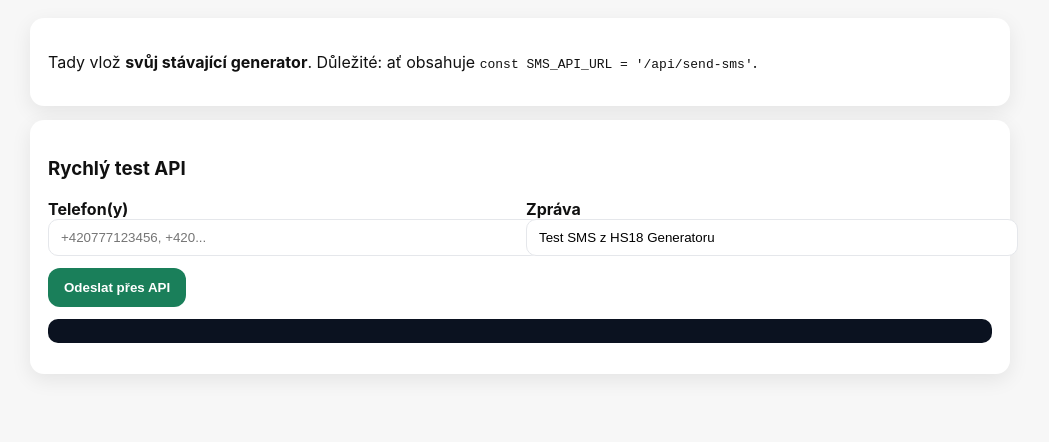
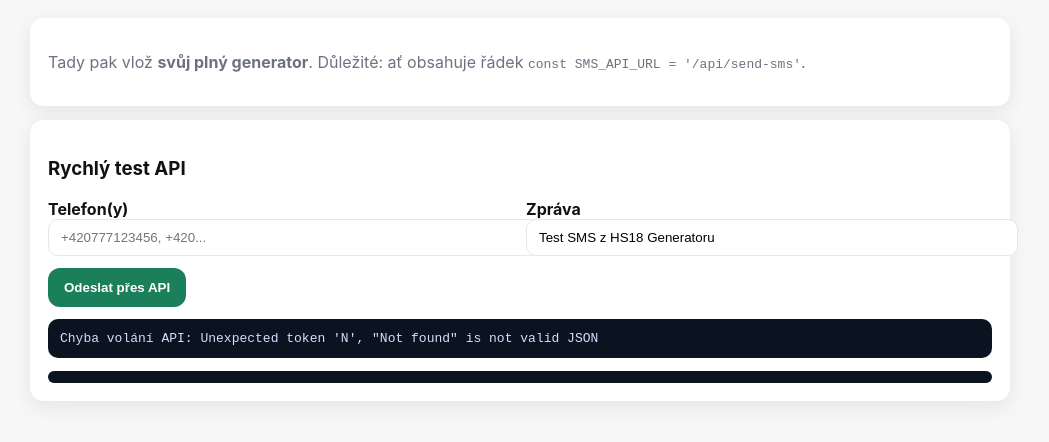
Before and after one commit to Githib1177/hs18-generator, a plain HTML site: page public/generator.html in a window 1280 px wide. Both pictures are taken after a click on the button "Odeslat přes API". Shown: the part 70-512 px from the top of the page, without its empty margins (120-1169 px from the left). Drawn offline with Linux system fonts and the light colour scheme; no server answers.

Commit message:
Update generator.html

```diff
--- a/public/generator.html
+++ b/public/generator.html
@@ -11,48 +11,79 @@
     .btn{display:inline-flex;gap:.5rem;align-items:center;padding:12px 16px;border-radius:12px;border:0;background:#1a7f5a;color:#fff;font-weight:800;cursor:pointer}
     textarea,input,select{width:100%;padding:10px 12px;border:1px solid #e5e7eb;border-radius:10px}
     label{font-weight:700;margin:.2rem 0 .3rem}
+    .muted{color:#6b7280}
+    .bar{height:12px;background:#0b1220;border-radius:10px;margin-top:12px}
   </style>
 </head>
 <body>
   <div class="wrap">
     <h1>HS18 – Generator</h1>
+
     <div class="card">
-      <p>Tady vlož <b>svůj stávající generator</b>. Důležité: ať obsahuje <code>const SMS_API_URL = '/api/send-sms'</code>.</p>
+      <p class="muted">
+        Tady pak vlož <b>svůj plný generator</b>. Důležité: ať obsahuje řádek
+        <code>const SMS_API_URL = '/api/send-sms'</code>.
+      </p>
     </div>
 
     <div class="card">
       <h3>Rychlý test API</h3>
       <div style="display:grid;grid-template-columns:1fr 1fr;gap:12px">
-        <div><label>Telefon(y)</label><input id="tels" placeholder="+420777123456, +420..."></div>
-        <div><label>Zpráva</label><input id="msg" value="Test SMS z HS18 Generatoru"></div>
+        <div>
+          <label for="tels">Telefon(y)</label>
+          <input id="tels" placeholder="+420777123456, +420..." />
+        </div>
+        <div>
+          <label for="msg">Zpráva</label>
+          <input id="msg" value="Test SMS z HS18 Generatoru" />
+        </div>
       </div>
-      <div style="margin-top:12px"><button id="send" class="btn">Odeslat přes API</button></div>
+      <div style="margin-top:12px">
+        <button id="send" class="btn">Odeslat přes API</button>
+      </div>
       <pre id="out" style="background:#0b1220;color:#d1e0ff;padding:12px;border-radius:10px;white-space:pre-wrap;margin-top:12px;max-height:240px;overflow:auto"></pre>
+      <div class="bar"></div>
     </div>
   </div>
 
   <script>
-    // ⬇⬇ TUTO KONSTANTU MUSÍŠ MÍT I VE SVÉM GENERATORU ⬇⬇
+    // API endpoint – musí takto zůstat i ve tvém plném generatoru
     const SMS_API_URL = '/api/send-sms';
 
-    // Mini-tester pro snadné ověření API
-    const $ = id => document.getElementById(id);
-    $('send').onclick = async () => {
-      const to = ($('#tels').value||'').split(',').map(s=>s.trim()).filter(Boolean);
-      const text = $('#msg').value||'';
-      $('#out').textContent = 'Odesílám...';
-      try{
-        const r = await fetch(SMS_API_URL, {
-          method:'POST',
-          headers:{'Content-Type':'application/json'},
-          body: JSON.stringify({ to, text })
-        });
-        const j = await r.json();
-        $('#out').textContent = JSON.stringify(j, null, 2);
-      }catch(e){
-        $('#out').textContent = 'Chyba: ' + e.message;
+    // Spustit až po načtení DOM, aby byly prvky k dispozici
+    document.addEventListener('DOMContentLoaded', () => {
+      const telInput = document.getElementById('tels');
+      const msgInput = document.getElementById('msg');
+      const btnSend  = document.getElementById('send');
+      const out      = document.getElementById('out');
+
+      if (!telInput || !msgInput || !btnSend || !out) {
+        console.error('Chybí některý z prvků: #tels, #msg, #send, #out');
+        if (out) out.textContent = 'Chyba: chybí některý z prvků (#tels, #msg, #send, #out).';
+        return;
       }
-    };
+
+      btnSend.addEventListener('click', async () => {
+        const to = (telInput.value || '')
+          .split(',')
+          .map(s => s.trim())
+          .filter(Boolean);
+        const text = msgInput.value || '';
+
+        out.textContent = 'Odesílám…';
+        try {
+          const r = await fetch(SMS_API_URL, {
+            method: 'POST',
+            headers: { 'Content-Type': 'application/json' },
+            body: JSON.stringify({ to, text })
+          });
+          const j = await r.json();
+          out.textContent = JSON.stringify(j, null, 2);
+        } catch (e) {
+          out.textContent = 'Chyba volání API: ' + e.message;
+        }
+      });
+    });
   </script>
 </body>
 </html>
```
